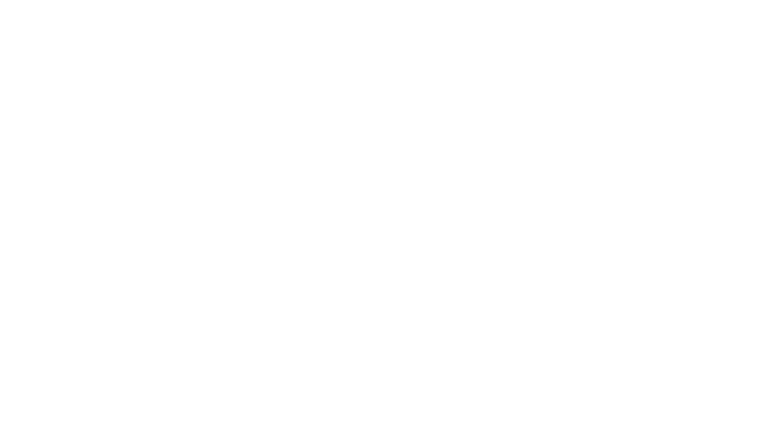
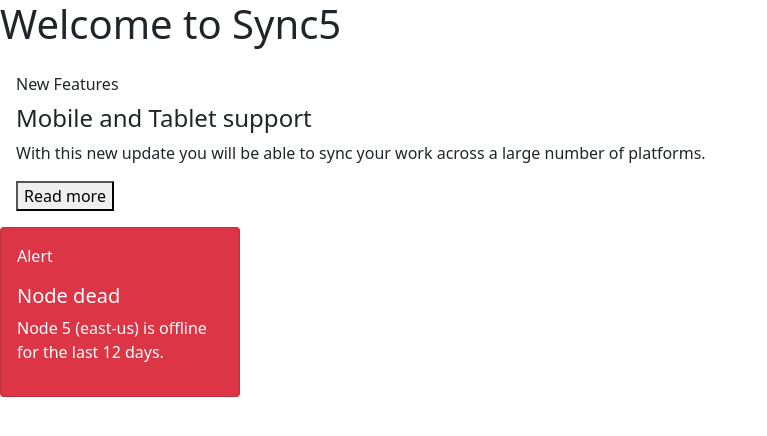
Before and after one commit to acciojob/bootstrap-card-ANILKUMARRegidi, a website: page main.html in a window 1280 px wide. Shown: the whole page, without its empty margins (0-767 px from the left). Drawn offline with nearby package versions, Linux system fonts and the light colour scheme.

Commit message:
created a submission

```diff
--- a/main.html
+++ b/main.html
@@ -4,13 +4,33 @@
 
 <head>
 	<link rel="stylesheet" href="styles.css">
+	<link href="https://cdn.jsdelivr.net/npm/bootstrap@5.0.2/dist/css/bootstrap.min.css" rel="stylesheet" integrity="sha384-EVSTQN3/azprG1Anm3QDgpJLIm9Nao0Yz1ztcQTwFspd3yD65VohhpuuCOmLASjC" crossorigin="anonymous">
 </head>
 
 <body>
 	<!-- the entire body must be written by student -->
+	<div><h1>Welcome to Sync5</h1></div>
+	<div class="card-deck">
+		<div class="card-body">
+			<div class="card-title">New Features</div>
+			<div class="card-text"><h4>Mobile and Tablet support</h4>
+			<p>With this new update you will be able to sync your work across a large number of platforms.</p>
+			<button class="button">Read more</button>
+			</div>
+		</div>
+	</div>
+	<div class=" red-card card bg-danger">
+		<div class="card-body">
+		 <p classs="card-title">Alert</p>
+		<h5 class=card-text>Node dead</h5>
+		<p>Node 5 (east-us) is offline for the last 12 days.</p>
+		</div>
+	</div>
+	<img src=""
     <script type="text/javascript" src="./script.js">
 </script>
-
+<script src="https://cdn.jsdelivr.net/npm/@popperjs/core@2.9.2/dist/umd/popper.min.js" integrity="sha384-IQsoLXl5PILFhosVNubq5LC7Qb9DXgDA9i+tQ8Zj3iwWAwPtgFTxbJ8NT4GN1R8p" crossorigin="anonymous"></script>
+<script src="https://cdn.jsdelivr.net/npm/bootstrap@5.0.2/dist/js/bootstrap.min.js" integrity="sha384-cVKIPhGWiC2Al4u+LWgxfKTRIcfu0JTxR+EQDz/bgldoEyl4H0zUF0QKbrJ0EcQF" crossorigin="anonymous"></script>
 </body>
 
 </html>
--- a/styles.css
+++ b/styles.css
@@ -1,2 +1,6 @@
 
 /* Your CSS Code here. */
+.red-card{
+	color:white;
+	width:240px;
+}
```
